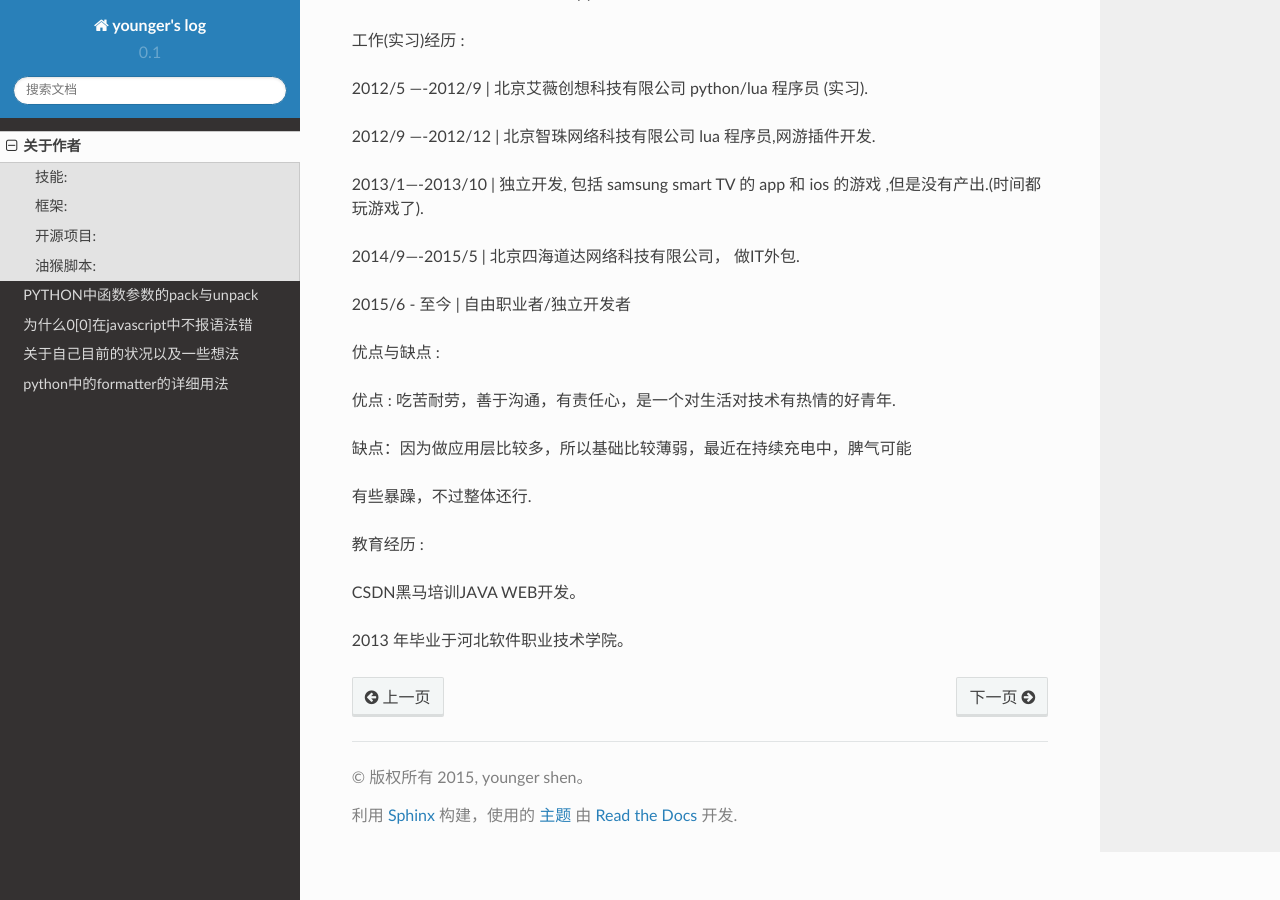
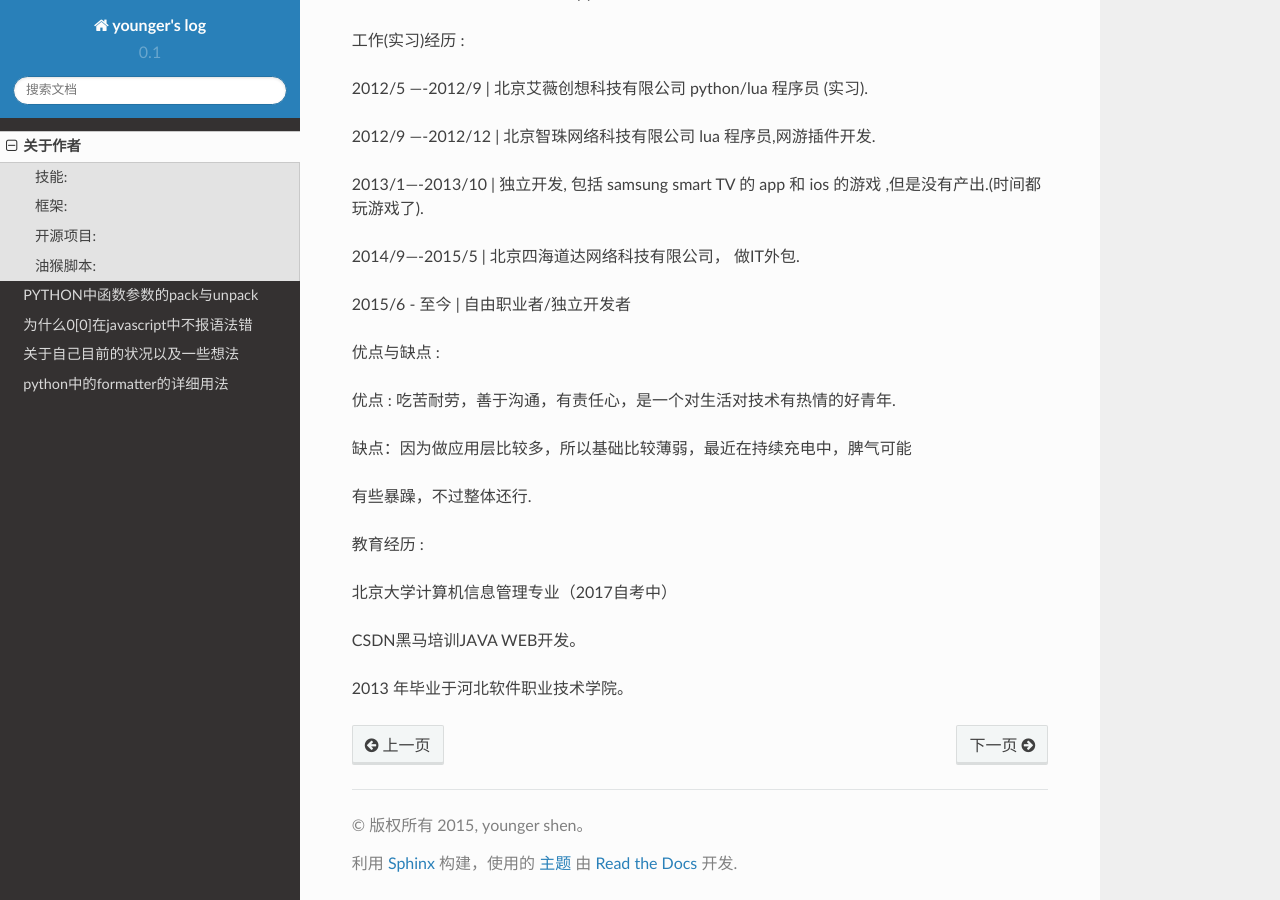
Before and after one commit to youngershen/log, a Sphinx documentation site: the page built from source/about.rst, in a window 1280 px wide and 900 px high, scrolled down 2415 px. Built offline with Sphinx 7.4.7 and the Read the Docs theme 2.0.0, drawn with Linux system fonts in a browser that asks for light colours.

Commit message:
更细简历
更细简历

```diff
--- a/source/about.rst
+++ b/source/about.rst
@@ -131,6 +131,8 @@ http://userscripts.org/scripts/show/145608
 
 教育经历 :
 
+北京大学计算机信息管理专业（2017自考中）
+
 CSDN黑马培训JAVA WEB开发。
 
 2013 年毕业于河北软件职业技术学院。
```
